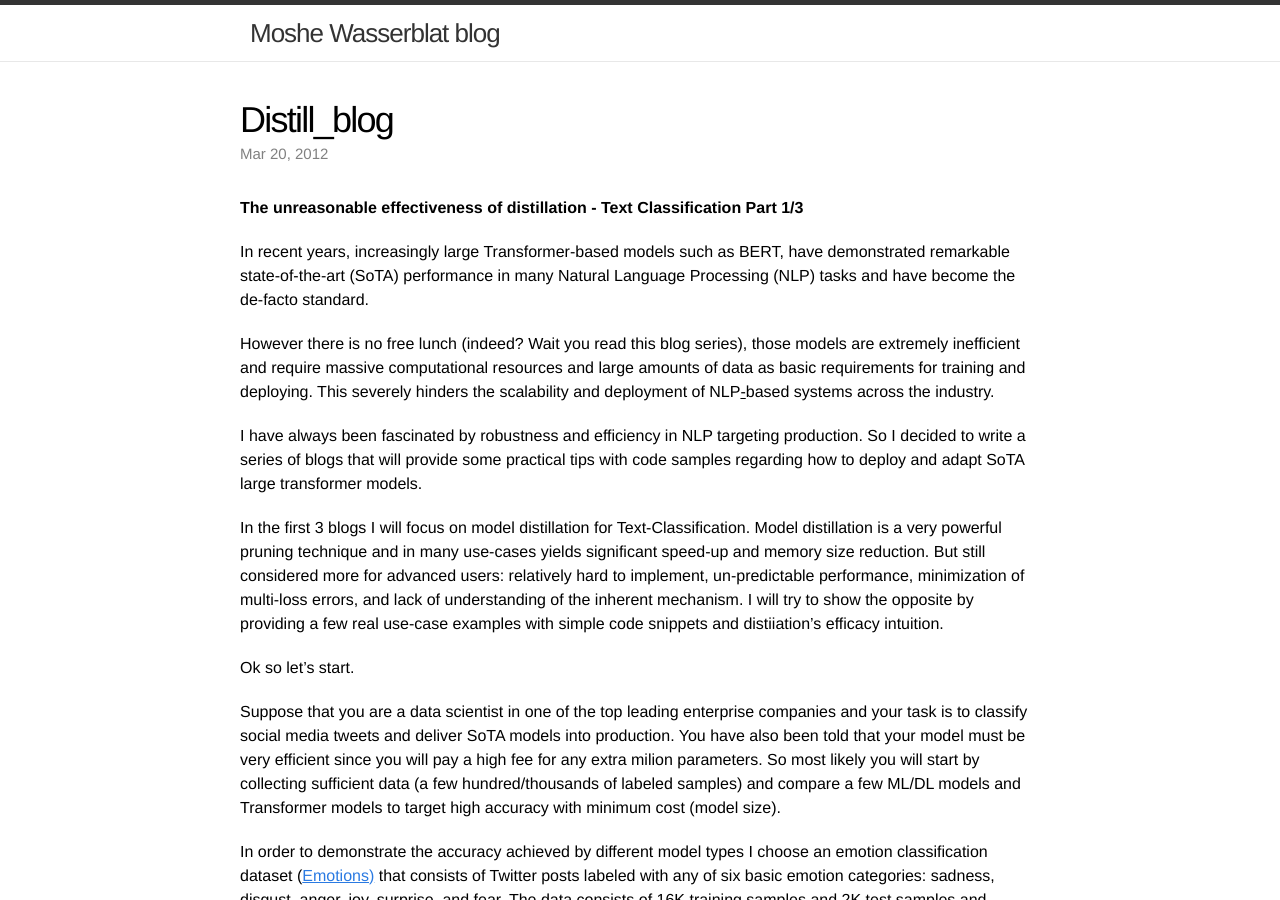
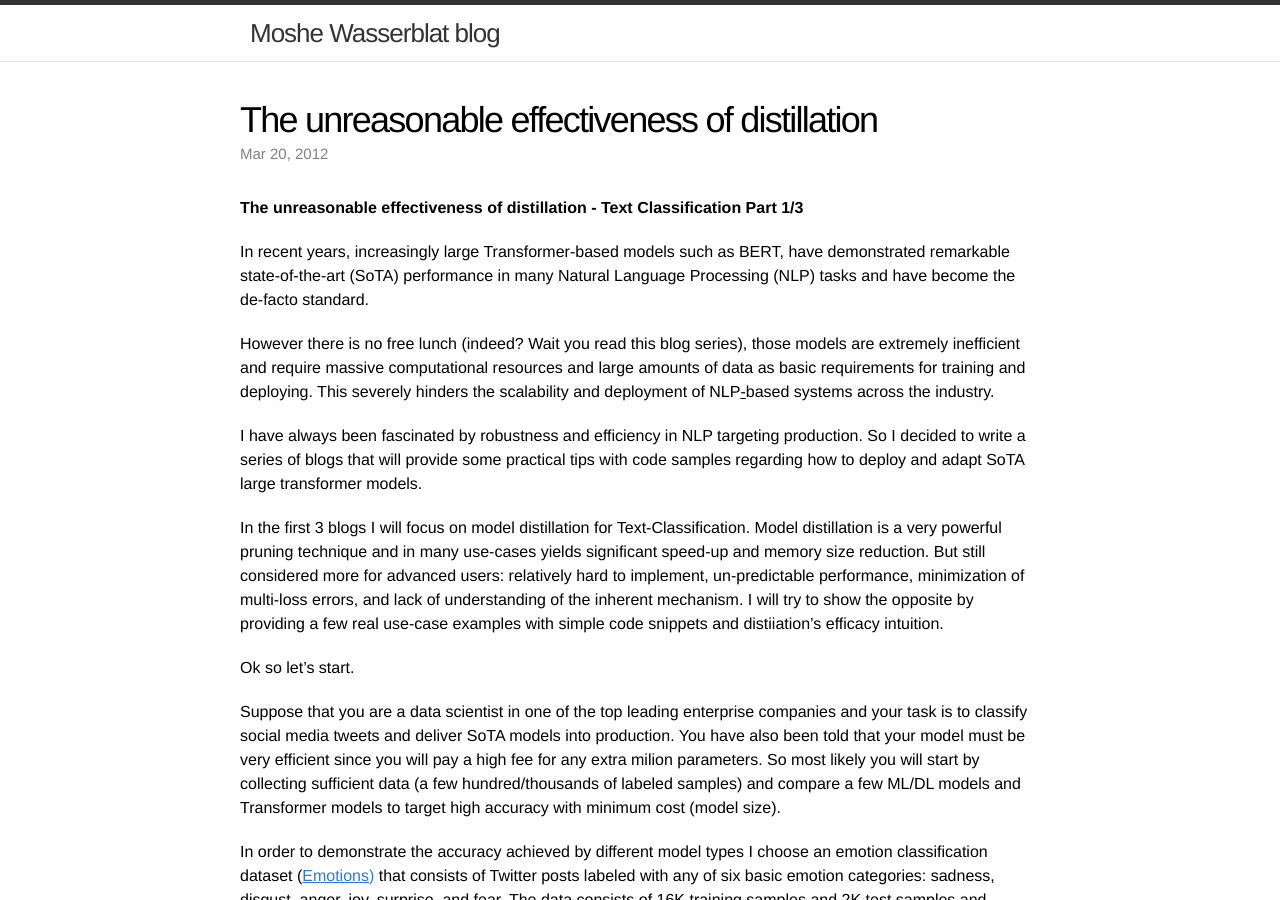
Before and after one commit to MosheWasserb/MosheWasserb.github.io, a Jekyll site: the page built from _posts/2012-03-20-Distill_Blog.md, in a window 1280 px wide and 900 px high. Built offline with Jekyll 4.4.1, drawn with Linux system fonts in a browser that asks for light colours; our own code applies the rules of GitHub Pages for plain Markdown files.

Commit message:
Update 2012-03-20-Distill_Blog.md

```diff
--- a/_posts/2012-03-20-Distill_Blog.md
+++ b/_posts/2012-03-20-Distill_Blog.md
@@ -1,3 +1,9 @@
+---
+layout: post
+title: "The unreasonable effectiveness of distillation"
+date: 2012-03-20
+---
+
 **The unreasonable effectiveness of distillation - Text Classification
 Part 1/3**
 
```
